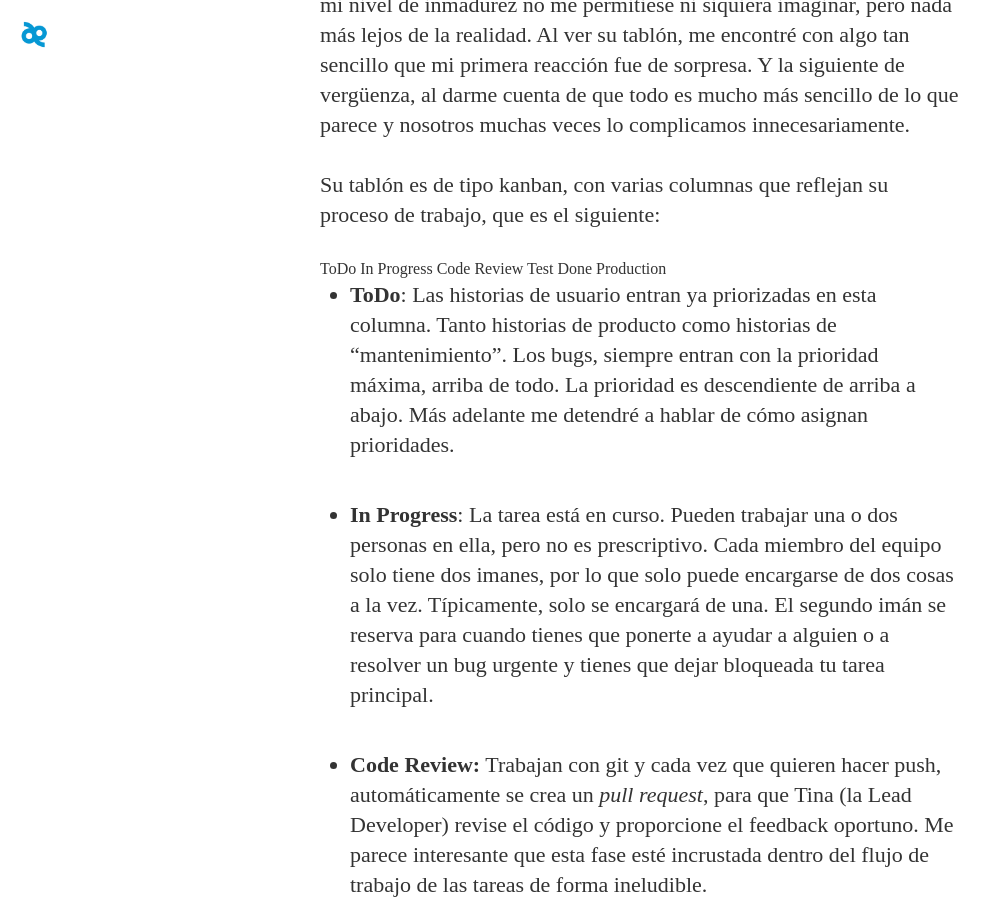
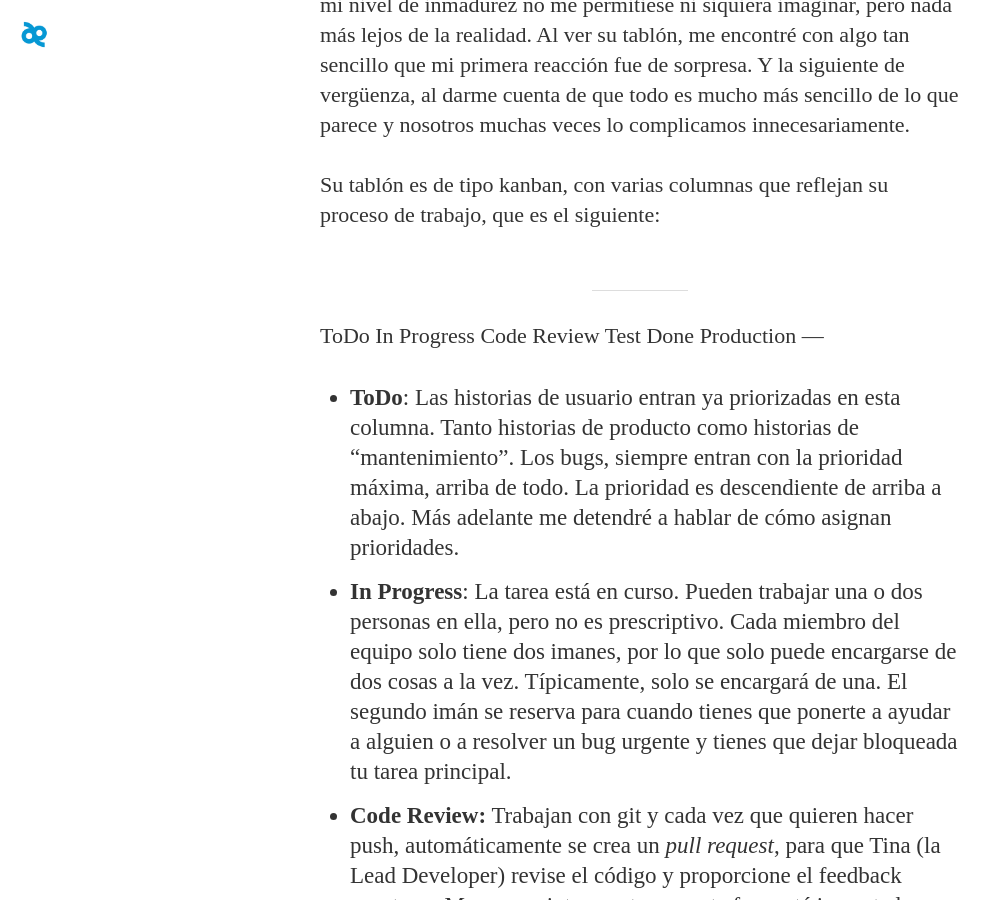
Before and after one commit to nmardones/danderu.github.com, a Jekyll site: the page built from _posts/2015-02-17-continuous-delivery-un-punto-de-inflexion.markdown, in a window 1280 px wide and 900 px high, scrolled down 572 px. Shown: the whole window, without its empty margins (0-1000 px from the left). Built offline with Jekyll 4.4.1, drawn with Linux system fonts in a browser that asks for light colours; nearby versions of some CDN libraries; some web fonts are replaced; comment, search, counter and statistics services are not loaded.

Commit message:
remove bad tags

```diff
--- a/_posts/2015-02-17-continuous-delivery-un-punto-de-inflexion.markdown
+++ b/_posts/2015-02-17-continuous-delivery-un-punto-de-inflexion.markdown
@@ -20,42 +20,23 @@ Mis primeras conversaciones con Marthe fueron dirigidas a la forma de trabajar d
 
 Esperaba encontrarme algo muy sofisticado, una forma de trabajar que mi nivel de inmadurez no me permitiese ni siquiera imaginar, pero nada más lejos de la realidad. Al ver su tablón, me encontré con algo tan sencillo que mi primera reacción fue de sorpresa. Y la siguiente de vergüenza, al darme cuenta de que todo es mucho más sencillo de lo que parece y nosotros muchas veces lo complicamos innecesariamente.
 
-<!-- more -->
+Su tablón es de tipo kanban, con varias columnas que reflejan su proceso de trabajo, que es el siguiente:
 
-Su tablón es de tipo kanban, con varias columnas que reflejan su proceso de trabajo, que es el siguiente:
-<table >
-
-<tr >
+---
 ToDo
 In Progress
 Code Review
 Test
 Done
 Production
-</tr>
-
-</table>
-
-
-
+---
 
   * **ToDo**: Las historias de usuario entran ya priorizadas en esta columna. Tanto historias de producto como historias de "mantenimiento". Los bugs, siempre entran con la prioridad máxima, arriba de todo. La prioridad es descendiente de arriba a abajo. Más adelante me detendré a hablar de cómo asignan prioridades.
-
-
   * **In Progress**: La tarea está en curso. Pueden trabajar una o dos personas en ella, pero no es prescriptivo. Cada miembro del equipo solo tiene dos imanes, por lo que solo puede encargarse de dos cosas a la vez. Típicamente, solo se encargará de una. El segundo imán se reserva para cuando tienes que ponerte a ayudar a alguien o a resolver un bug urgente y tienes que dejar bloqueada tu tarea principal.
-
-
   * **Code Review:** Trabajan con git y cada vez que quieren hacer push, automáticamente se crea un _pull request_, para que Tina (la Lead Developer) revise el código y proporcione el feedback oportuno. Me parece interesante que esta fase esté incrustada dentro del flujo de trabajo de las tareas de forma ineludible.
-
-
   * **Test**: Tengo que explorar un poco más sobre esto, pero tengo la impresión de que no hacen TDD, sino que hacen testing manual al final del proceso. Escriben tests automáticos, pero si me tengo que fiar de lo que refleja el tablón, no los hacen al principio. Esto me hace pensar que aquí quizás podría aportar algo al equipo.
-
-
   * **Done: **Tarea terminada y pendiente de subir a producción.
-
-
   * **Production: **En producción.
-
 
 Fijaos que no tienen columnas de _fires _ni _prios_. Otro de los habituales en nuestras pizarras, un síntoma de que hay algo en nuestros procesos e infraestructuras que no funciona demasiado bien.
 
```
Also changed, not shown: _posts/2015-02-18-solving-bugs.markdown (+0 -16 lines).
